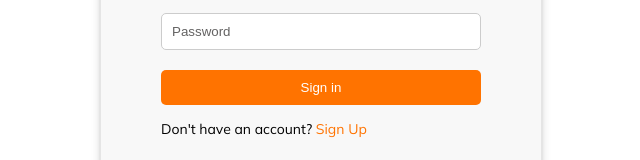
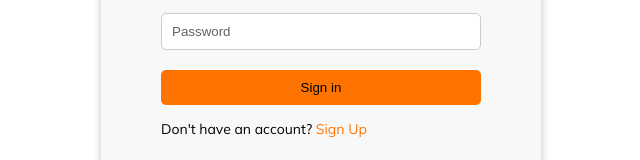
Before and after one commit to Egorallo/clever-to-do-list, a Vue app: page /sign-in in a window 1280 px wide. Shown: the part 284-444 px from the top of the page, without its empty margins (319-959 px from the left). Built offline with nearby package versions, Linux system fonts and the light colour scheme; no server answers.

Commit message:
fixed contrast for text color

```diff
--- a/src/assets/based.css
+++ b/src/assets/based.css
@@ -7,15 +7,15 @@
   --border-calendar-color: #e6e6e6;
   --bg-color-calendar-selected: #212020;
   --bg-color-calendar-hover: #f4f4f4;
+  --text-selected-day-calendar-color: #ffbe7e;
   --button-main-color: #ff7300;
   --button-uncompleted-color: #9f7af6;
   --button-update-color: #e4f8ee;
   --button-update-text-color: #438f69;
   --button-update-color-hover: #b3e6d1;
   --button-main-color-hover: #ff9c4d;
-  --button-uncompleted-color-hover: #b3a1e6;
   --button-disabled-color: #ccc;
-  --button-text-color: #fff;
+  --button-text-color: #000000;
   --loader-primary-color: #f9f9f9;
   --loader-secondary-color: #ecebeb;
   --bg-color-tasklistitem-hover: #f5f5f5;
@@ -27,8 +27,9 @@
   --text-main-color: #fff;
   --text-secondary-color: #b0b0b0;
   --border-calendar-color: #808080;
-  --bg-color-calendar-selected: #765885;
+  --bg-color-calendar-selected: #ff7300;
   --bg-color-calendar-hover: #414141;
+  --text-selected-day-calendar-color: #472715;
   --button-update-color: #7ae2ae;
   --loader-primary-color: #3b3b3b;
   --loader-secondary-color: #4c4c4c;
--- a/src/components/AddTask.vue
+++ b/src/components/AddTask.vue
@@ -128,6 +128,7 @@ export default {
 
 .add-task__button:disabled {
   background-color: var(--button-disabled-color);
+  opacity: 0.2;
   cursor: not-allowed;
 }
 </style>
--- a/src/components/CalendarWidget.vue
+++ b/src/components/CalendarWidget.vue
@@ -200,7 +200,7 @@ export default {
 }
 
 .active .calendar__container__item__day {
-  color: var(--text-secondary-color);
+  color: var(--text-selected-day-calendar-color);
   transition: all 0.4s ease;
 }
 
--- a/src/components/EditTask.vue
+++ b/src/components/EditTask.vue
@@ -212,6 +212,7 @@ export default {
 
 .edit-task__button.update:disabled {
   background-color: var(--button-disabled-color);
+  opacity: 0.2;
   cursor: not-allowed;
 }
 </style>
--- a/src/components/TaskList.vue
+++ b/src/components/TaskList.vue
@@ -198,11 +198,11 @@ export default {
   background-color: var(--button-main-color);
   color: var(--button-text-color);
   cursor: pointer;
-  transition: background-color 0.4s ease;
+  transition: all 0.4s ease;
 }
 
 .task-list__button:hover {
-  background-color: var(--button-main-color-hover);
+  opacity: 0.7;
 }
 
 .task-list__button.uncopmleted {
@@ -213,12 +213,9 @@ export default {
   background-color: var(--button-uncompleted-color);
 }
 
-.task-list__button.uncopmleted:hover {
-  background-color: var(--button-uncompleted-color-hover);
-}
-
 .task-list__button:disabled {
   background-color: var(--button-disabled-color);
+  opacity: 0.2;
   cursor: not-allowed;
 }
 
```
